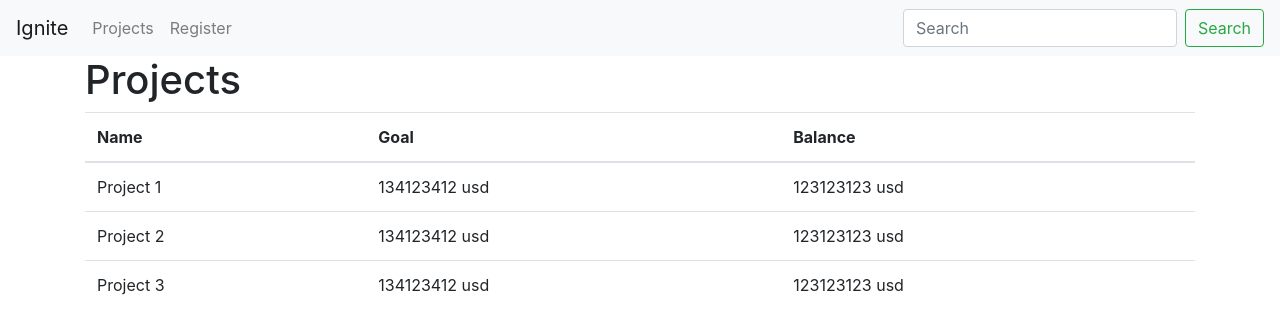
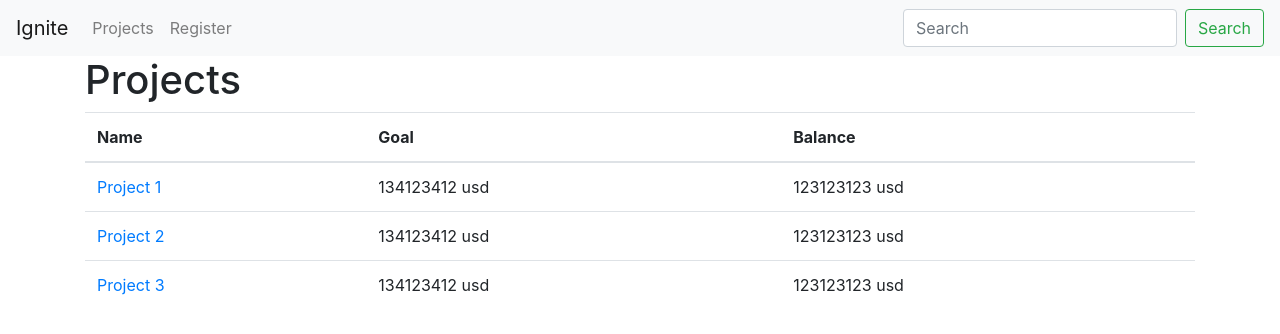
Before and after one commit to bricerisingalgorand/ignite, a React (Create React App) app in the folder webapp/: page /projects in a window 1280 px wide. Shown: the top 334 px of the page. Built offline with nearby package versions, Linux system fonts and the light colour scheme.

Commit message:
links to projects

```diff
--- a/webapp/src/pages/About.js
+++ b/webapp/src/pages/About.js
@@ -9,7 +9,7 @@ export default function About(props) {
     <Container className="d-flex flex-column align-items-center">
       <img className="w-25" src="https://thumbs.dreamstime.com/b/fire-flame-icon-isolated-bonfire-sign-emoticon-symbol-white-emoji-logo-illustration-vector-142833014.jpg" />
       <h1>Ignite</h1>
-      <p>Ignite is a ....</p>
+      <p>We are a crowdfunding platform built on block chain. We use Algorand smart contracts to create conditional, temporary accounts that either pay out when the funding goal is met, or return the funds to investors if the time limit runs out. This way, investors will be able to give new projects just the spark they need.. to ignite!</p>
     </Container>
   )
 }
--- a/webapp/src/pages/Projects.js
+++ b/webapp/src/pages/Projects.js
@@ -21,17 +21,17 @@ export default function About(props) {
         </thead>
         <tbody>
         <tr>
-          <td>Project 1</td>
+          <td><a href={"/project/1"}>Project 1</a></td>
           <td>134123412 usd</td>
           <td>123123123 usd</td>
         </tr>
         <tr>
-          <td>Project 2</td>
+          <td><a href={"/project/2"}>Project 2</a></td>
           <td>134123412 usd</td>
           <td>123123123 usd</td>
         </tr>
         <tr>
-          <td>Project 3</td>
+          <td><a href={"/project/3"}>Project 3</a></td>
           <td>134123412 usd</td>
           <td>123123123 usd</td>
         </tr>
```
